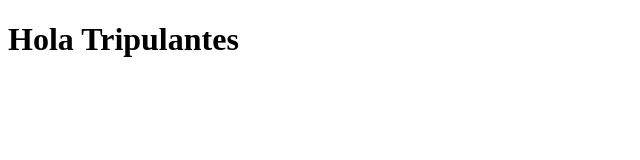
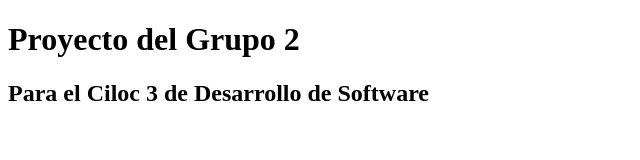
Before and after one commit to JeanMahecha/G2-C3-G74-DESSOF, a plain HTML site: page index.html in a window 1280 px wide. Shown: the whole page, without its empty margins (0-640 px from the left). Drawn offline with Linux system fonts and the light colour scheme.

Commit message:
Correcion de titulo

```diff
--- a/index.html
+++ b/index.html
@@ -12,6 +12,7 @@
     <body>
 
         <script src="" async defer></script>
-        <h1>Hola Tripulantes</h1>
+        <h1>Proyecto del Grupo 2</h1>
+        <h2>Para el Ciloc 3 de Desarrollo de Software</h2>
     </body>
 </html>
```
